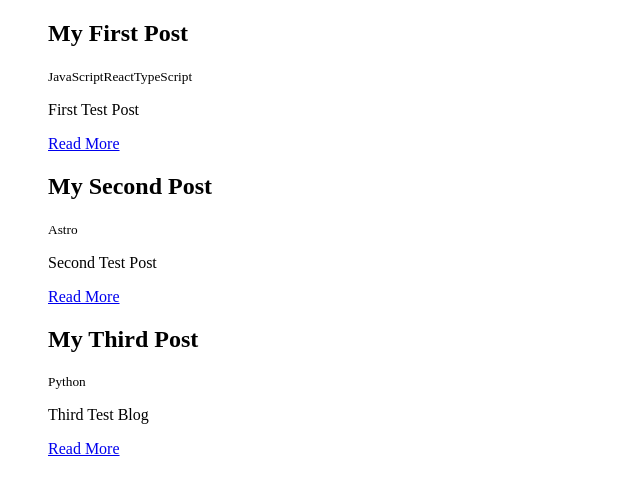
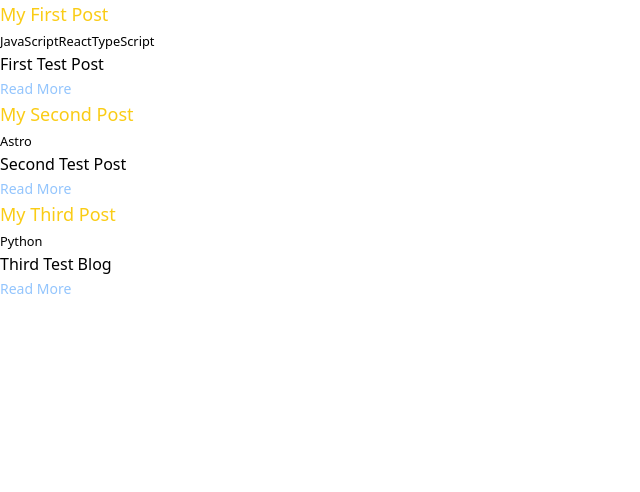
Before and after one commit to Junseongparkme/junseongpark.me, an Astro site: page / in a window 1280 px wide. Shown: the whole page, without its empty margins (0-640 px from the left). Built offline with nearby package versions, Linux system fonts and the light colour scheme; Astro itself is replaced by a stand-in of ours.

Commit message:
feat : add tailwindcss

```diff
--- a/astro.config.mjs
+++ b/astro.config.mjs
@@ -1,4 +1,9 @@
 import { defineConfig } from 'astro/config';
 
 // https://astro.build/config
-export default defineConfig({});
+import tailwind from "@astrojs/tailwind";
+
+// https://astro.build/config
+export default defineConfig({
+  integrations: [tailwind()]
+});
--- a/package.json
+++ b/package.json
@@ -11,7 +11,9 @@
     "sync": "astro sync"
   },
   "dependencies": {
-    "astro": "^2.0.15"
+    "@astrojs/tailwind": "^3.0.1",
+    "astro": "^2.0.15",
+    "tailwindcss": "^3.0.24"
   },
   "devDependencies": {
     "prettier-plugin-astro": "^0.8.0"
--- a/src/pages/index.astro
+++ b/src/pages/index.astro
@@ -8,10 +8,12 @@ const posts = await getCollection("blog");
     posts.map((post) => {
       return (
         <article>
-          <h1>{post.data.title}</h1>
+          <h1 class="text-lg text-yellow-400">{post.data.title}</h1>
           <small>{post.data.tags}</small>
           <p>{post.data.description}</p>
-          <a href={`/blog/${post.slug}`}>Read More</a>
+          <a class="text-blue-300 text-sm" href={`/blog/${post.slug}`}>
+            Read More
+          </a>
         </article>
       );
     })
--- /dev/null
+++ b/tailwind.config.cjs
@@ -0,0 +1,8 @@
+/** @type {import('tailwindcss').Config} */
+module.exports = {
+  content: ["./src/**/*.{astro,html,js,jsx,md,mdx,svelte,ts,tsx,vue}"],
+  theme: {
+    extend: {},
+  },
+  plugins: [],
+};
```
Also changed, not shown: pnpm-lock.yaml.
